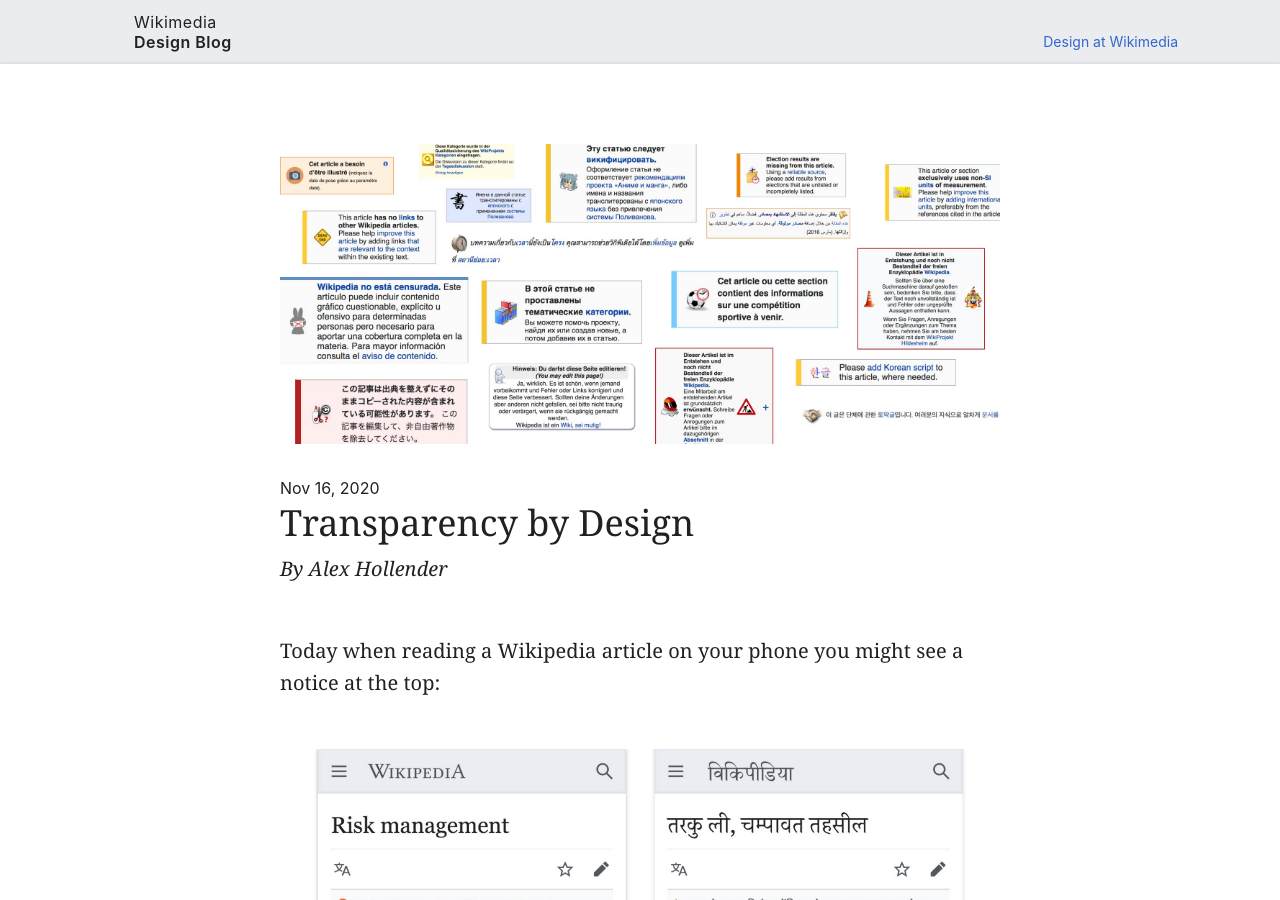
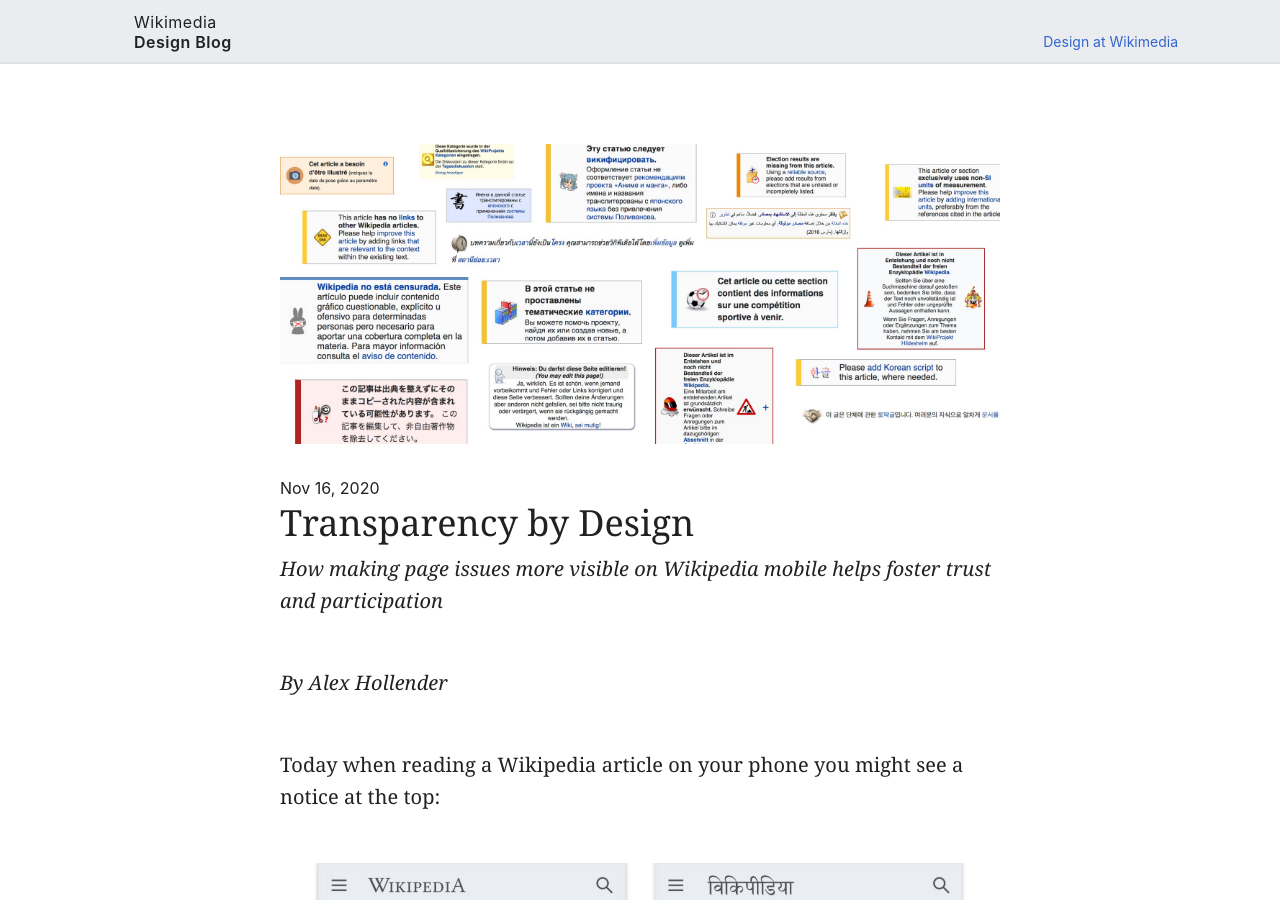
Before and after one commit to wikimedia/design-blog, a Jekyll site: the page built from _posts/2020-11-16-transparency-by-design.md, in a window 1280 px wide and 900 px high. Built offline with Jekyll 4.4.1, drawn with Linux system fonts in a browser that asks for light colours; some web fonts are replaced.

Commit message:
fix(transparency-by-design): add sub heading
Change-Id: I255ebf7b665837ad863eed69d53bf02e21c56270

```diff
--- a/_posts/2020-11-16-transparency-by-design.md
+++ b/_posts/2020-11-16-transparency-by-design.md
@@ -5,6 +5,8 @@
 excerpt: How making page issues more visible on Wikipedia mobile helps foster trust and participation
 date: 2020-11-16T07:26:32.585Z
 ---
+
+<p class="post__excerpt">How making page issues more visible on Wikipedia mobile helps foster trust and participation</p>
 
 _By Alex Hollender_
 
```
Also changed, not shown: 2 other files.
